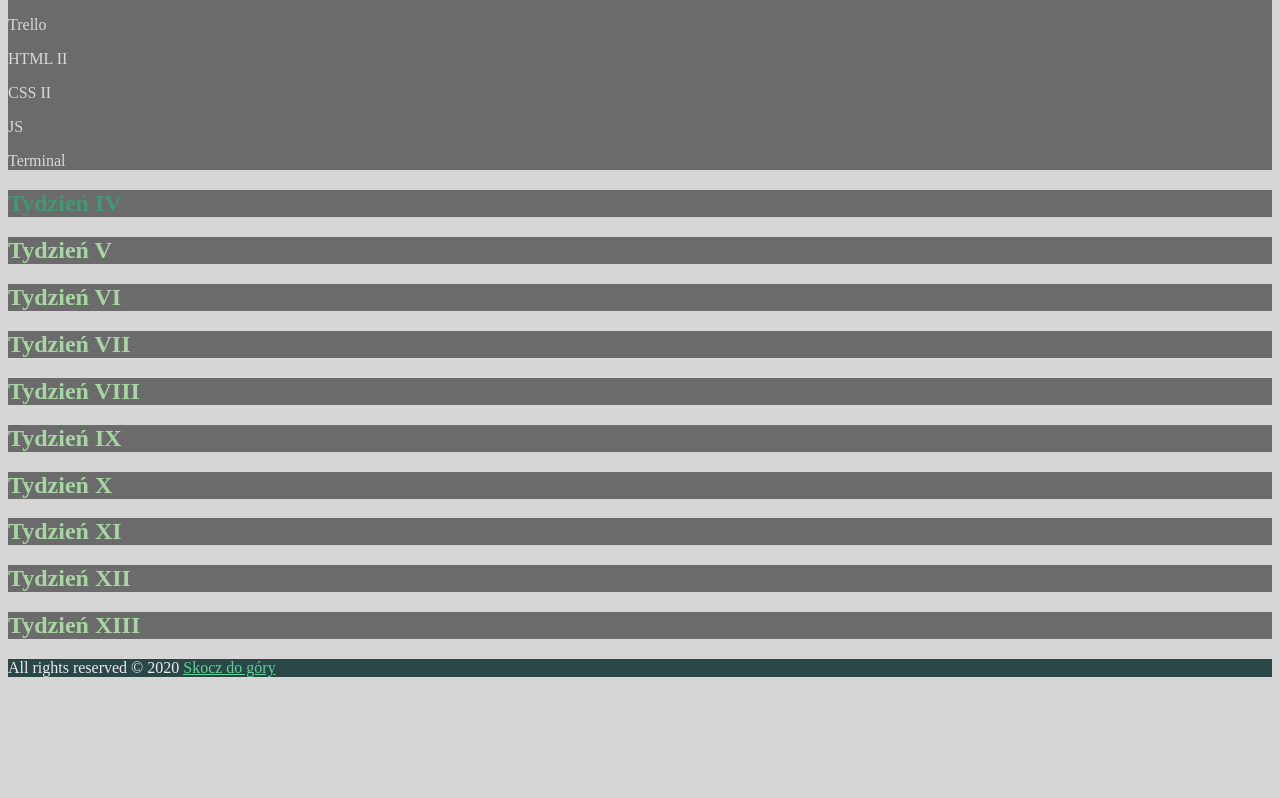
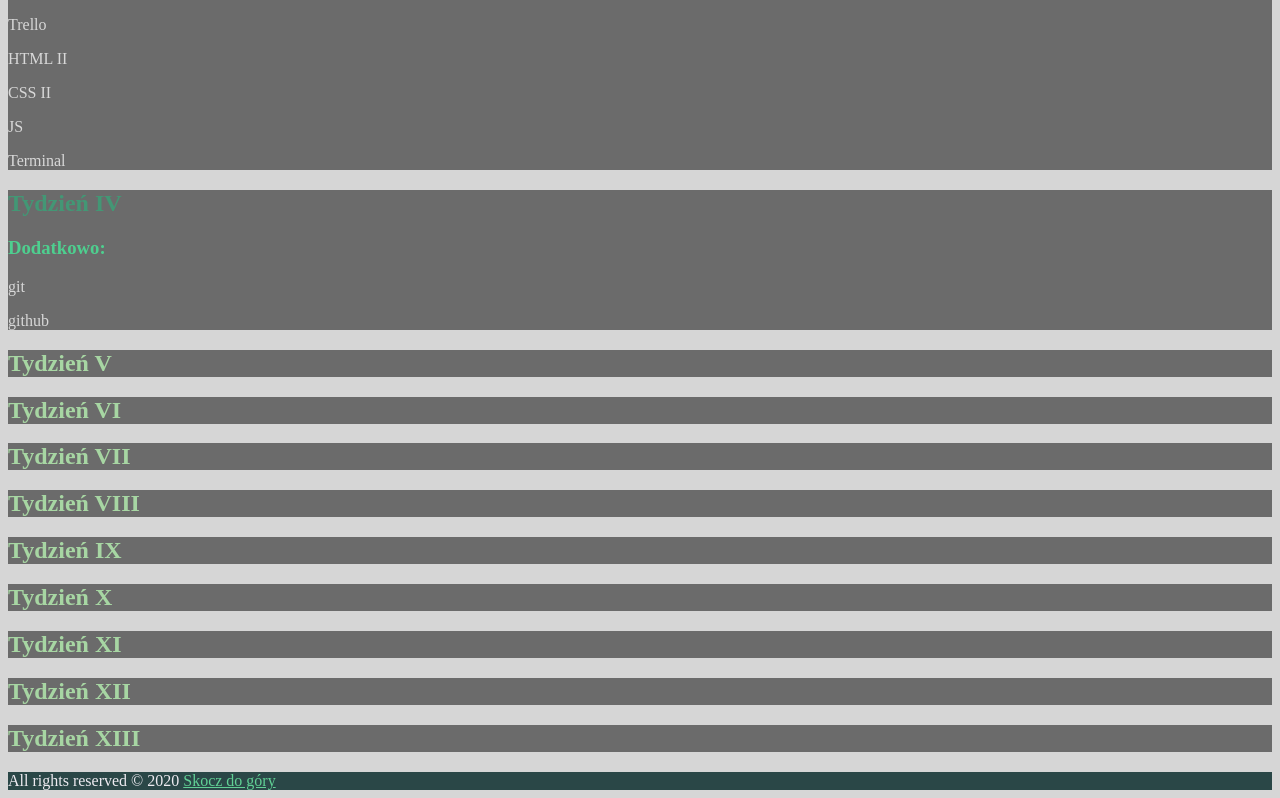
Before and after one commit to krystianmaslak/homepage, a plain HTML site: page index.html in a window 1280 px wide. Shown: the part 976-1774 px from the top of the page. Before the commit the page ends 1661 px from the top, so only its background shows below. Drawn offline with Linux system fonts and the light colour scheme.

Commit message:
new section content

```diff
--- a/index.html
+++ b/index.html
@@ -59,6 +59,12 @@
 
         <section>
             <h2 class="special-header">Tydzień IV</h2>
+            <article>
+                <h3 class="third-heading">Dodatkowo:
+                </h3>
+                <p>git</p>
+                <p>github</p>
+            </article>
         </section>
 
         <section>
```
